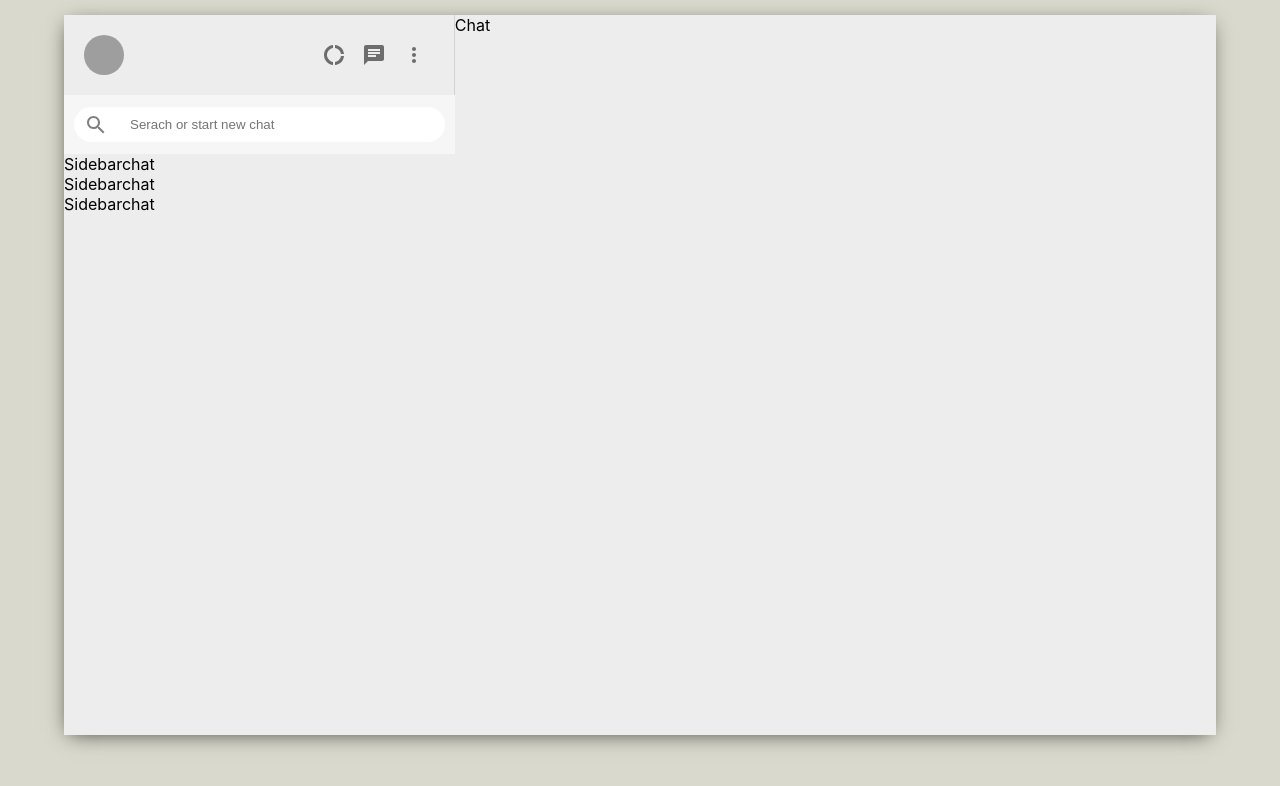
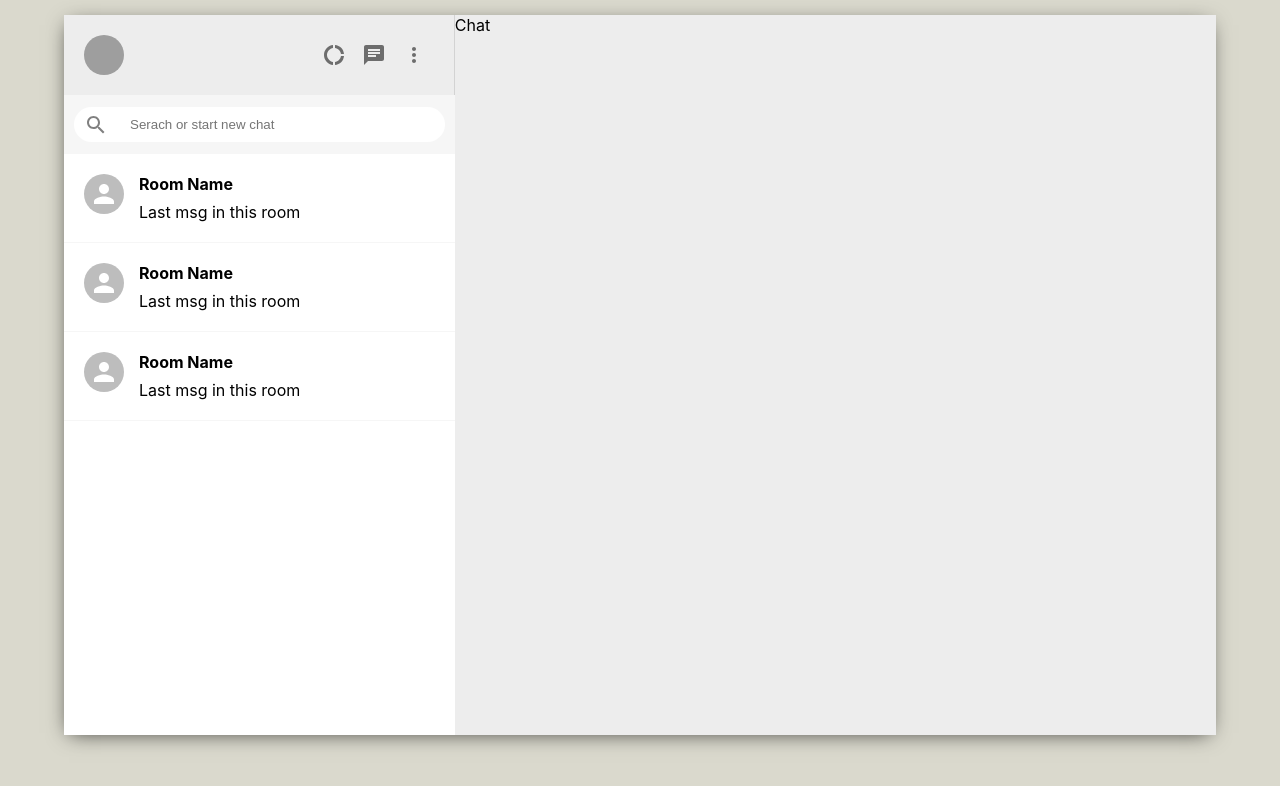
Before and after one commit to mehmetalperen/whatsapp-clone, a React (Create React App) app: page / in a window 1280 px wide. Shown: the top 786 px of the page. Built offline with nearby package versions, Linux system fonts and the light colour scheme; grey boxes are pictures that could not be loaded.

Commit message:
sidebar chat component is done

```diff
--- a/src/componenets/Sidebar.css
+++ b/src/componenets/Sidebar.css
@@ -47,3 +47,9 @@
   /*An outline is a border that appears around an element (outside the border) to indicate that it is selected or focused.
   we get rid of  the blue box that appear on focus*/
 }
+
+.sidebar_chats {
+  flex: 1;
+  background-color: white;
+  overflow: scroll;
+}
--- a/src/componenets/Sidebarchat.css
+++ b/src/componenets/Sidebarchat.css
@@ -0,0 +1,19 @@
+.sidebarChat {
+  display: flex;
+  padding: 20px;
+  cursor: pointer;
+  border-bottom: 1px solid #f6f6f6;
+}
+
+.sidebarChat:hover {
+  background-color: #ebebeb;
+}
+
+.sidebarChat_info > h2 {
+  font-size: 16px;
+  margin-bottom: 8px;
+}
+
+.sidebarChat_info {
+  margin-left: 15px;
+}
--- a/src/componenets/Sidebarchat.jsx
+++ b/src/componenets/Sidebarchat.jsx
@@ -1,8 +1,17 @@
+import { Avatar } from "@mui/material";
 import React from "react";
 import "./Sidebarchat.css";
 
 function Sidebarchat() {
-  return <div className="sidebarChat">Sidebarchat</div>;
+  return (
+    <div className="sidebarChat">
+      <Avatar />
+      <div className="sidebarChat_info">
+        <h2>Room Name</h2>
+        <p>Last msg in this room</p>
+      </div>
+    </div>
+  );
 }
 
 export default Sidebarchat;
```
